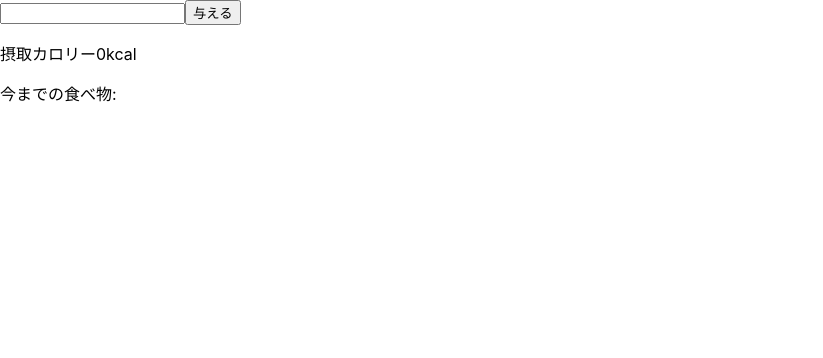
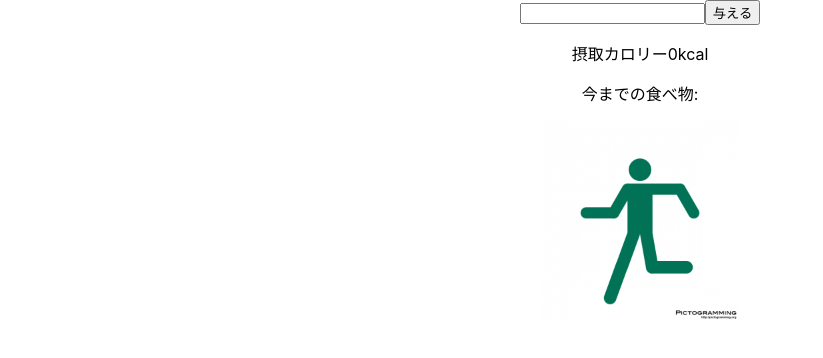
Before and after one commit to watnows/hackathon-2022-team2, a React (Create React App) app: page / in a window 1280 px wide. Shown: the top 358 px of the page, without its empty margins (0-823 px from the left). Built offline with nearby package versions, Linux system fonts and the light colour scheme.

Commit message:
画像引き伸ばせた

```diff
--- a/src/App.css
+++ b/src/App.css
@@ -36,3 +36,24 @@
     transform: rotate(360deg);
   }
 }
+
+.size0{
+  width: 200px;
+  height: 200px;
+}
+.size1{
+  width: 300px;
+  height: 200px;
+}
+.size2{
+  width: 400px;
+  height: 200px;
+}
+.size3{
+  width: 500px;
+  height: 200px;
+}
+.size4{
+  width: 600px;
+  height: 200px;
+}
--- a/src/App.js
+++ b/src/App.js
@@ -1,4 +1,7 @@
 import React, { useState } from 'react';
+ import pic from "./pictogram.png"
+ import "./App.css"
+
 
 const  App = () => {
     const[text,setText] = useState("")
@@ -69,6 +72,7 @@ const  App = () => {
               <ul>
                 {addtexts.map((food,i)=> <li key={i}>{food}</li>)}
               </ul>
+              <img className={'size'+ sumcalorie} src={pic} alt="picture"/>
         </div>
     );
 };
```
Also changed, not shown: src/pictogram.png (added).
